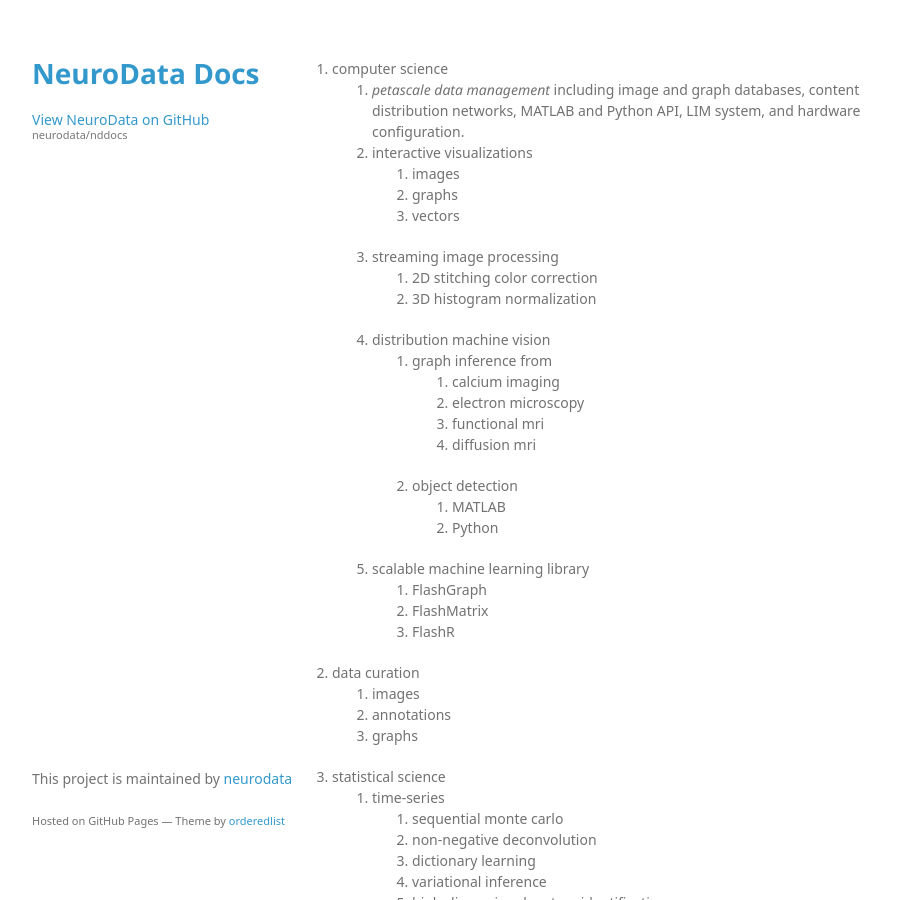
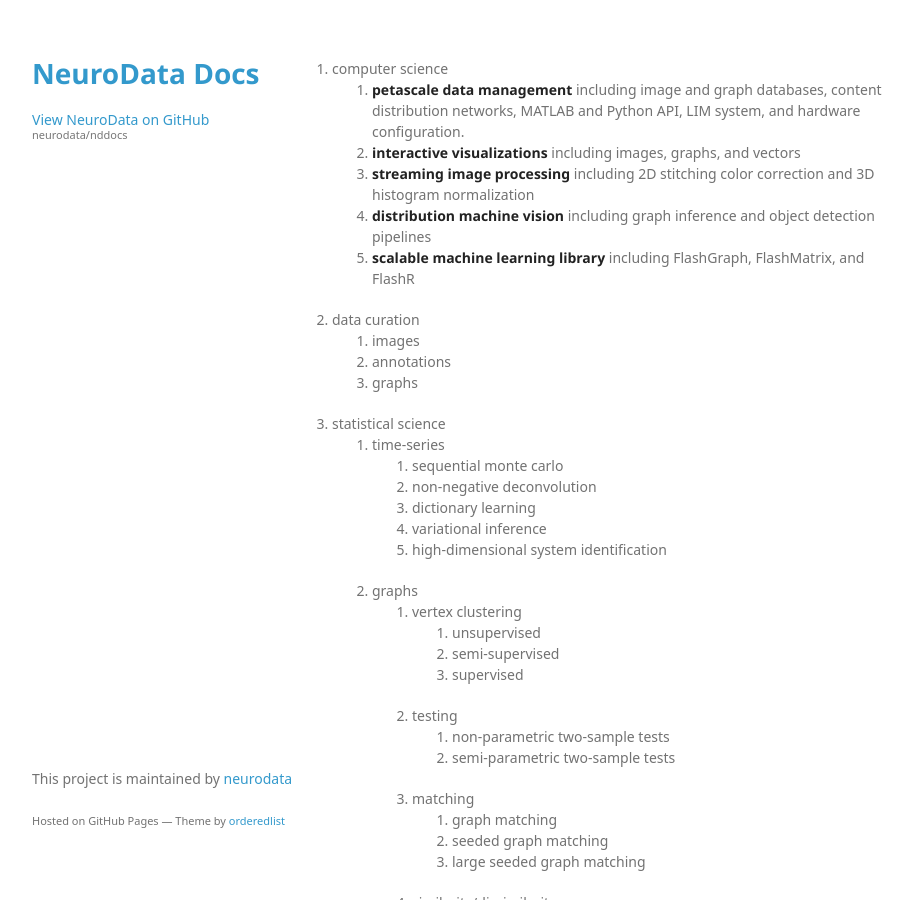
Before and after one commit to neurodata/nddocs-archive, a Jekyll site: the page built from outline.md, in a window 1280 px wide and 900 px high. Shown: the whole window, without its empty margins (178-1091 px from the left). Built offline with Jekyll 4.4.1, drawn with Linux system fonts in a browser that asks for light colours; some web fonts are replaced.

Commit message:
Update outline.md

```diff
--- a/outline.md
+++ b/outline.md
@@ -4,27 +4,11 @@
 ---
 
 1. computer science
-	1. *petascale data management* including image and graph databases, content distribution networks, MATLAB and Python API, LIM system, and hardware configuration.
-	1. interactive visualizations
-		1. images
-		1. graphs
-		1. vectors
-	1. streaming image processing
-		1. 2D stitching color correction
-		1. 3D histogram normalization
-	1. distribution machine vision
-		1. graph inference from
-			1. calcium imaging
-			1. electron microscopy
-			1. functional mri
-			1. diffusion mri
-		1. object detection
-			1. MATLAB
-			1. Python
-	1. scalable machine learning library
-		1. FlashGraph
-		1. FlashMatrix
-		1. FlashR
+	1. **petascale data management** including image and graph databases, content distribution networks, MATLAB and Python API, LIM system, and hardware configuration.
+	1. **interactive visualizations** including images, graphs, and vectors
+	1. **streaming image processing** including 2D stitching color correction and 3D histogram normalization
+	1. **distribution machine vision** including graph inference and object detection pipelines
+	1. **scalable machine learning library** including FlashGraph, FlashMatrix, and FlashR
 1. data curation
 	1. images
 	1. annotations
```
